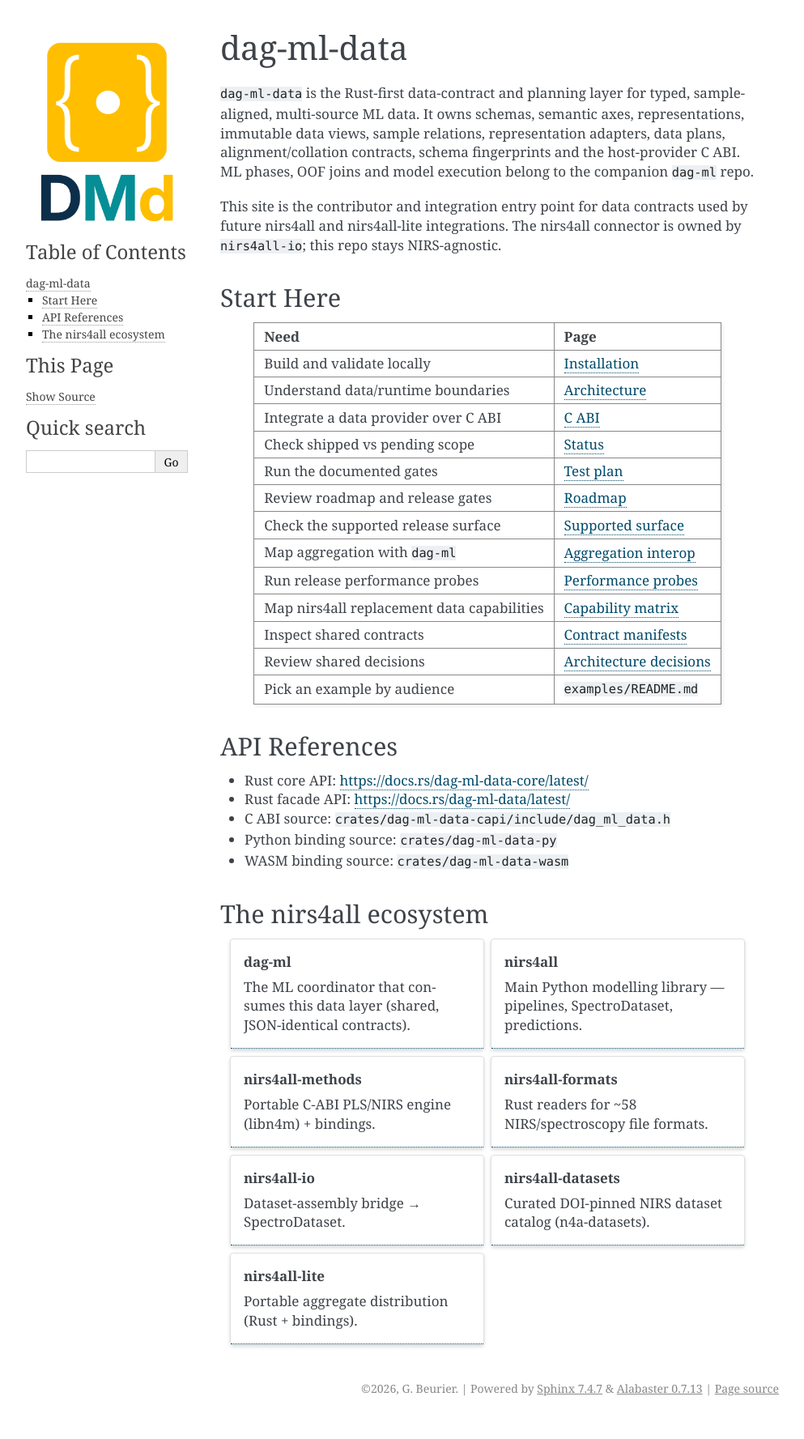
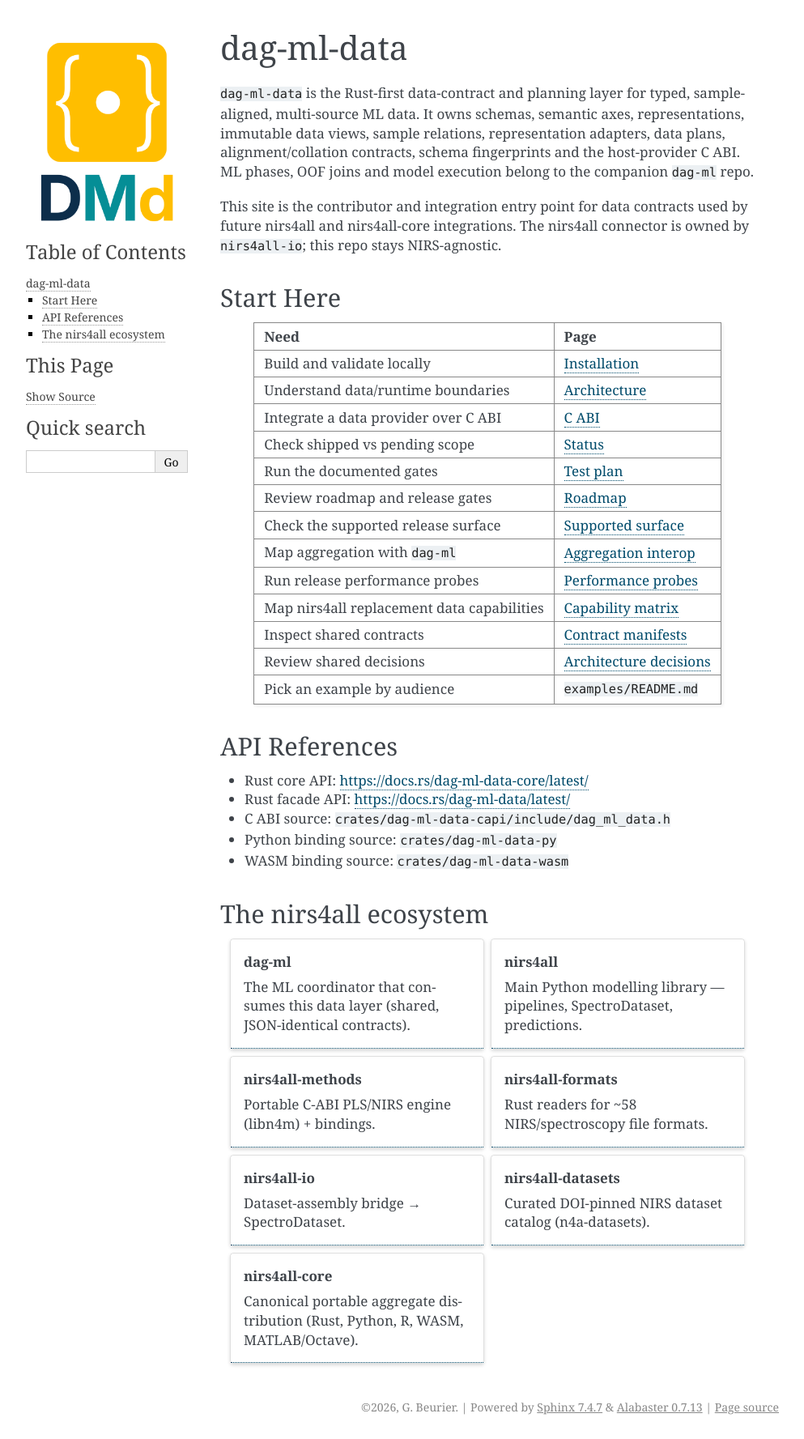
Before and after one commit to GBeurier/dag-ml-data, a Sphinx documentation site: the page built from docs/index.md, in a window 1280 px wide. Shown: the whole page at 81% size, without its empty margins (148-1141 px from the left). Built offline with Sphinx 7.4.7, drawn with Linux system fonts in a browser that asks for light colours; before the commit the page ends 1754 px from its top, so only the background shows below that.

Commit message:
docs: point ecosystem card to core

```diff
--- a/docs/index.md
+++ b/docs/index.md
@@ -8,7 +8,7 @@
 companion `dag-ml` repo.
 
 This site is the contributor and integration entry point for data contracts used
-by future nirs4all and nirs4all-lite integrations. The nirs4all connector is
+by future nirs4all and nirs4all-core integrations. The nirs4all connector is
 owned by `nirs4all-io`; this repo stays NIRS-agnostic.
 
 ## Start Here
@@ -68,9 +68,9 @@
 :link: https://nirs4all-datasets.readthedocs.io/en/latest/
 Curated DOI-pinned NIRS dataset catalog (n4a-datasets).
 :::
-:::{grid-item-card} nirs4all-lite
-:link: https://nirs4all-lite.readthedocs.io/en/latest/
-Portable aggregate distribution (Rust + bindings).
+:::{grid-item-card} nirs4all-core
+:link: https://nirs4all-core.readthedocs.io/en/latest/
+Canonical portable aggregate distribution (Rust, Python, R, WASM, MATLAB/Octave).
 :::
 ::::
 
```
